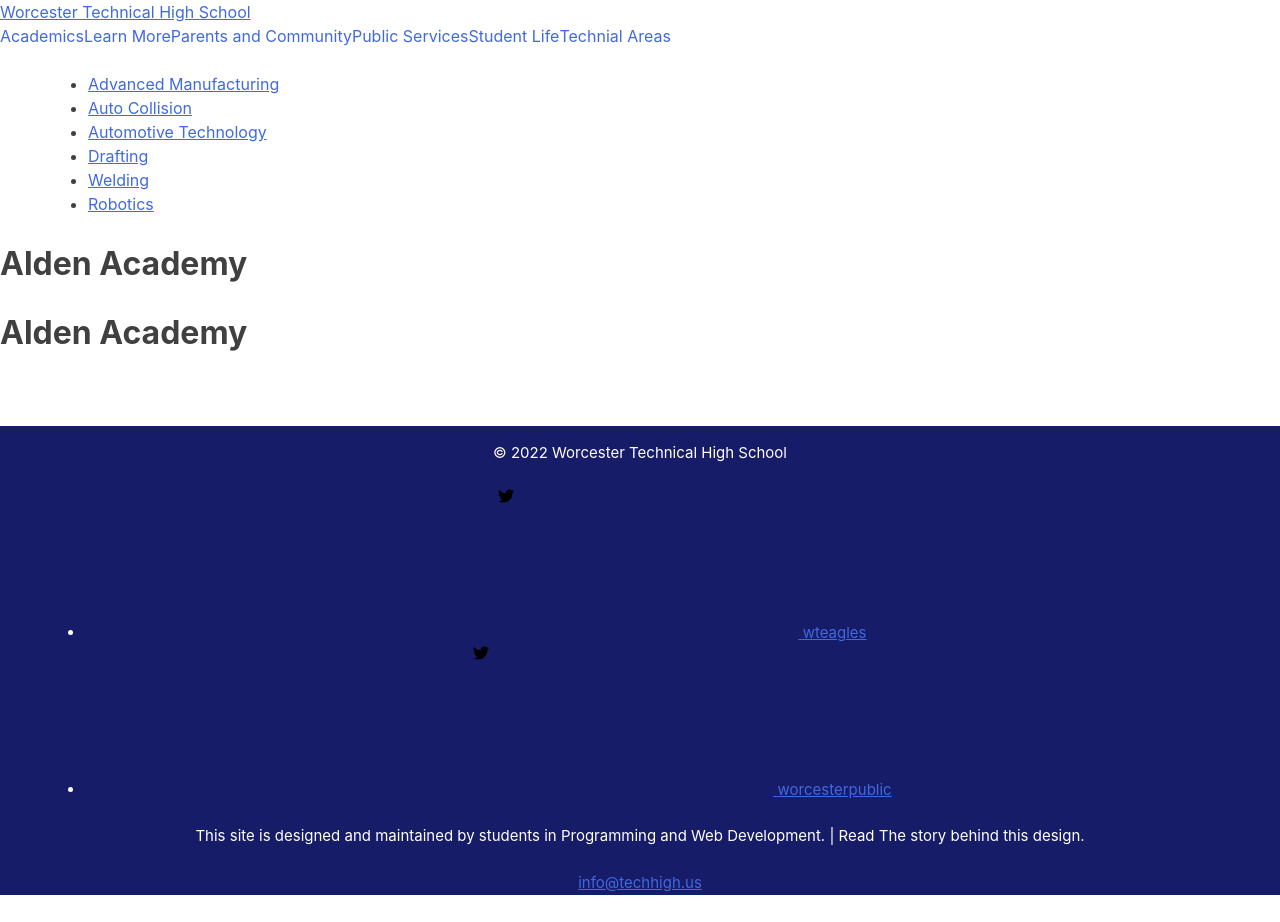
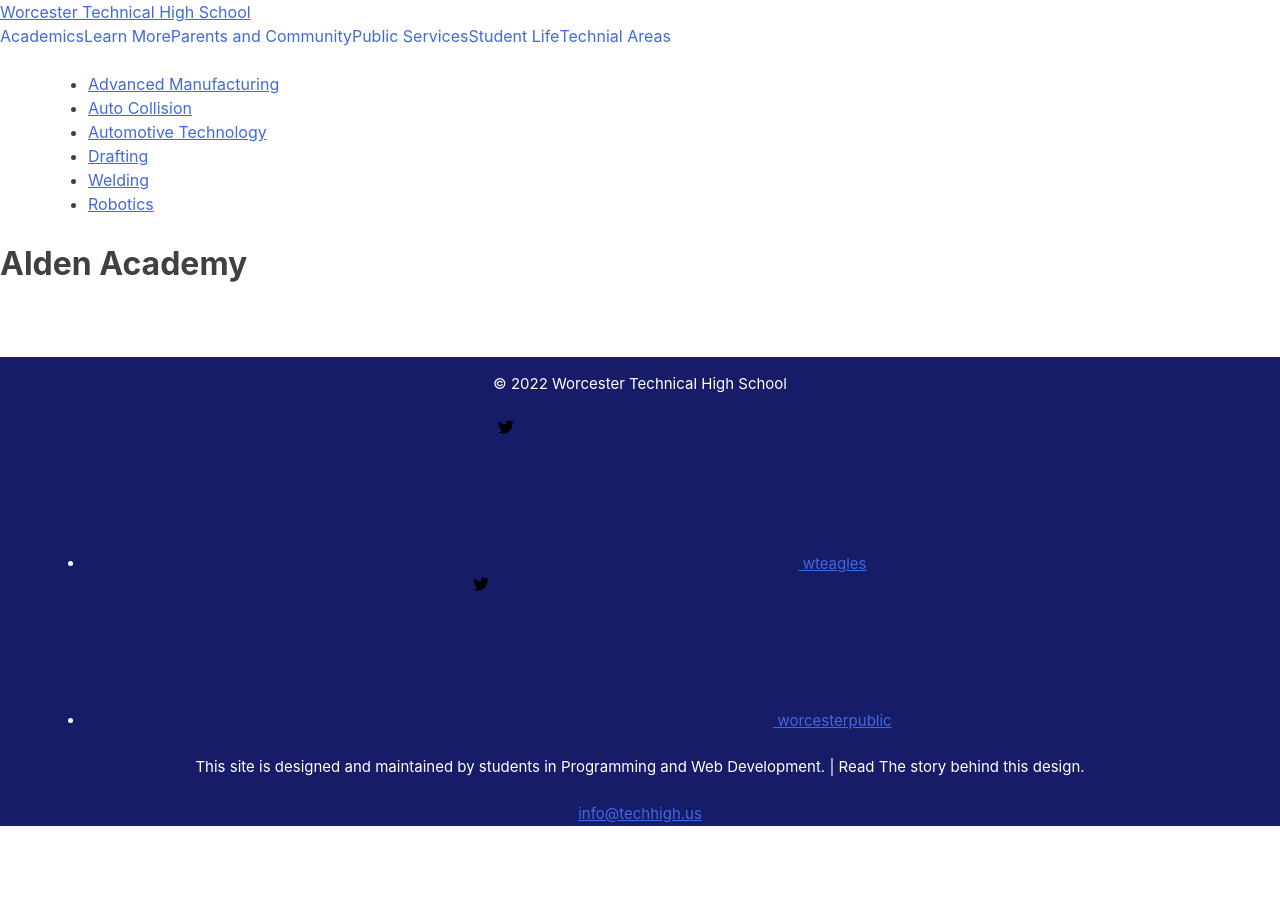
Before and after one commit to worcestertechnicalhighschool/techhigh.us, a Jekyll site: the page built from _technical_areas/alden-academy.md, in a window 1280 px wide, cut to the strip 0-922 px from the top of the page. Built offline with Jekyll 4.4.1, drawn with Linux system fonts in a browser that asks for light colours.

Commit message:
got rid of second title for alden acadmey folder.

```diff
--- a/_technical_areas/alden-academy.md
+++ b/_technical_areas/alden-academy.md
@@ -3,4 +3,3 @@
 layout: section
 date: 2022-11-5
 ---
-# Alden Academy
```
